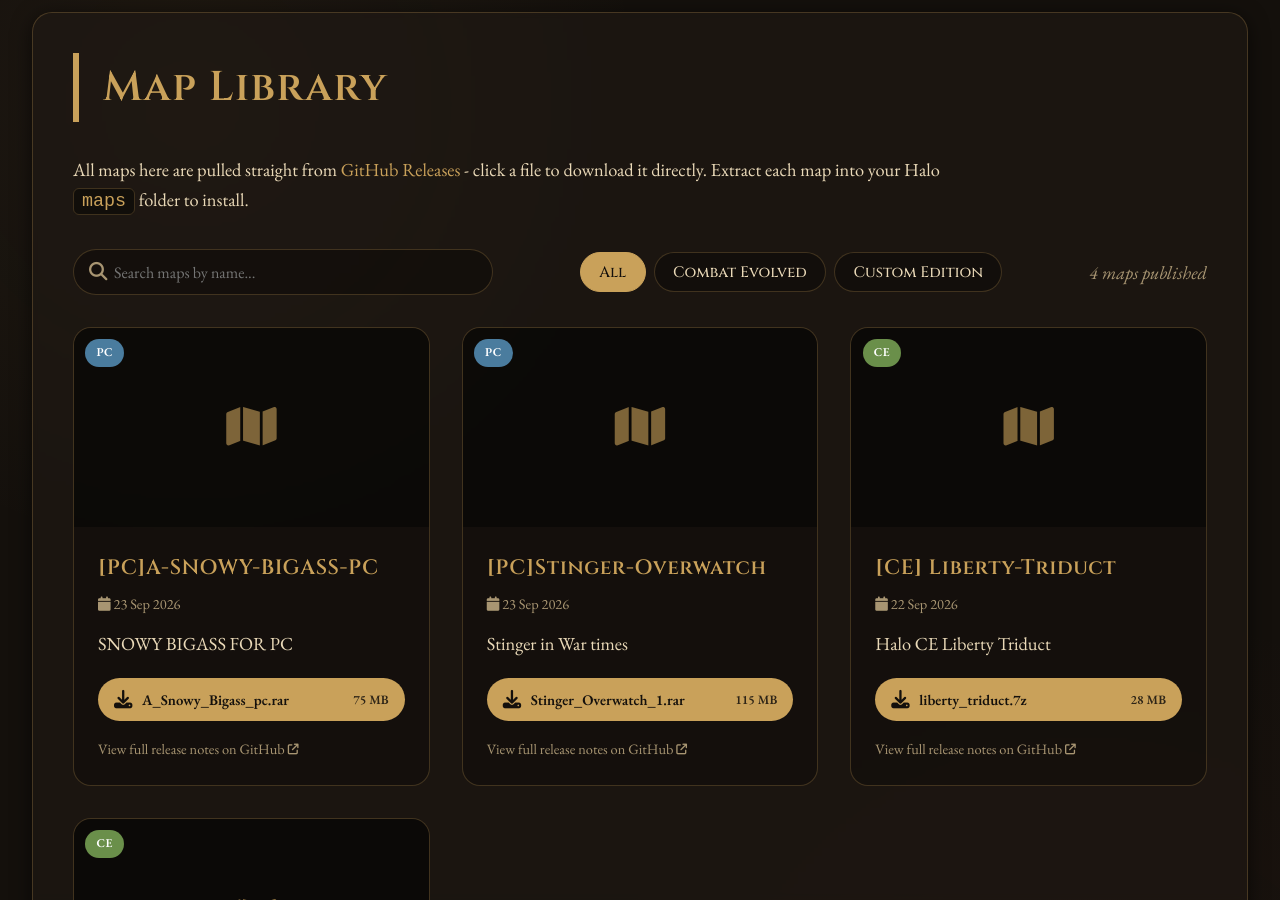
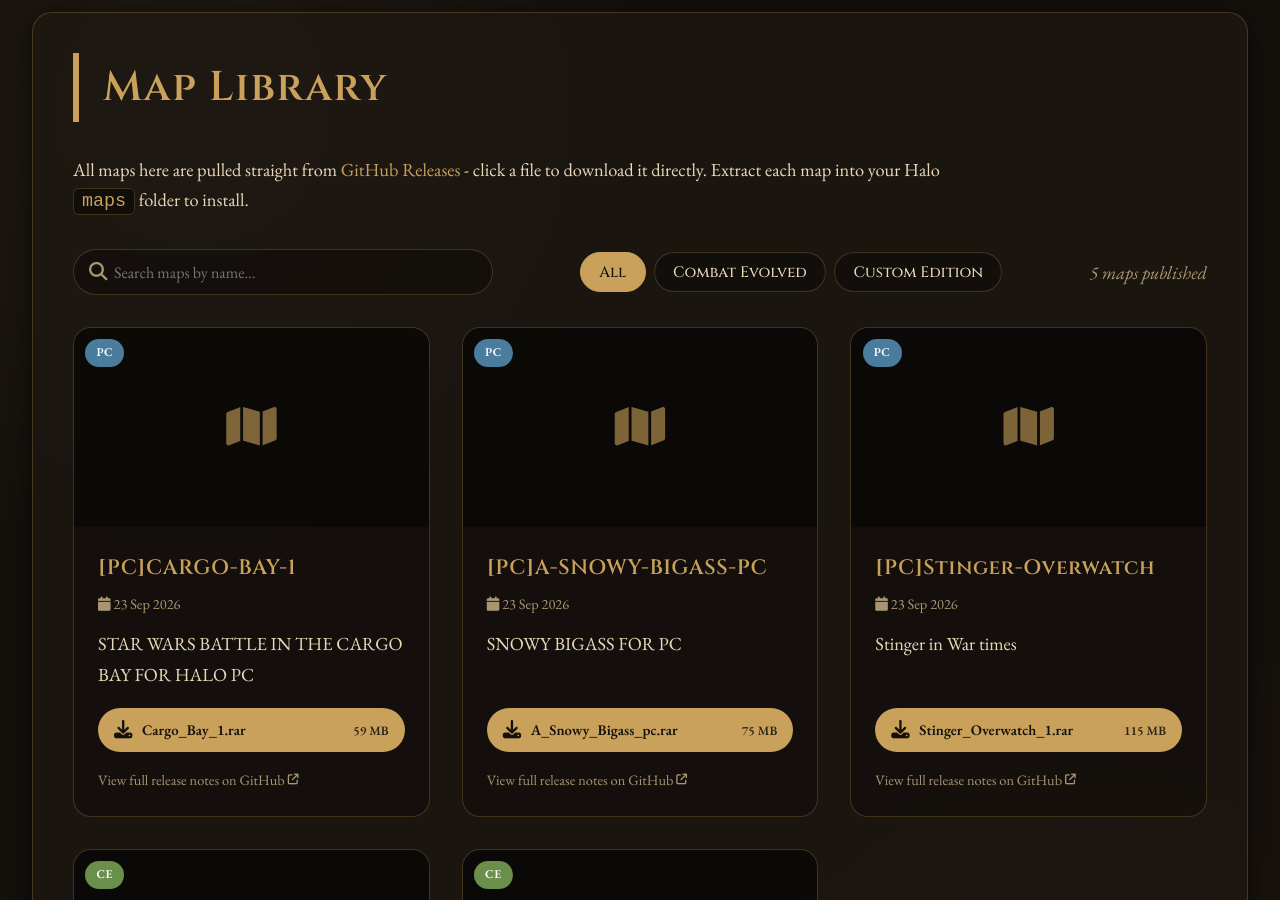
Before and after one commit to Chalwk/NC-Halo-Maps, a Jekyll site: the page built from maps.html, in a window 1280 px wide and 900 px high, scrolled down 264 px. Built offline with Jekyll 4.4.1, drawn with Linux system fonts in a browser that asks for light colours.

Commit message:
chore: update releases data

```diff
--- a/_data/releases.json
+++ b/_data/releases.json
@@ -1,4 +1,27 @@
 [
+  {
+    "id": 394735492,
+    "tag": "PC-CARGO-BAY-1",
+    "name": "[PC]CARGO-BAY-1",
+    "body": "STAR WARS BATTLE IN THE CARGO BAY FOR HALO PC",
+    "prerelease": false,
+    "published_at": "2026-09-23T14:17:55Z",
+    "html_url": "https://github.com/nakedchick-code/NC-Halo-Maps/releases/tag/PC-CARGO-BAY-1",
+    "games": [
+      "PC"
+    ],
+    "thumbnail": null,
+    "assets": [
+      {
+        "name": "Cargo_Bay_1.rar",
+        "size": 61457804,
+        "size_human": "59 MB",
+        "download_count": 0,
+        "browser_download_url": "https://github.com/nakedchick-code/NC-Halo-Maps/releases/download/PC-CARGO-BAY-1/Cargo_Bay_1.rar",
+        "content_type": "application/x-compressed"
+      }
+    ]
+  },
   {
     "id": 394733969,
     "tag": "PC-A-SNOWY-BIGASS-PC",
```
